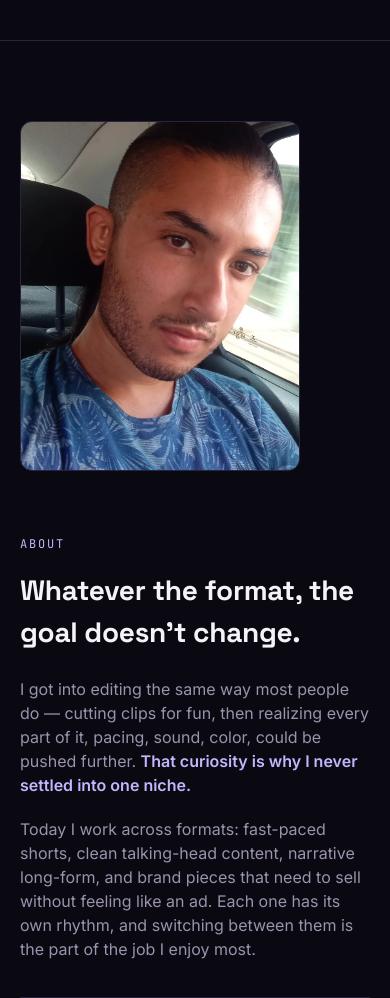
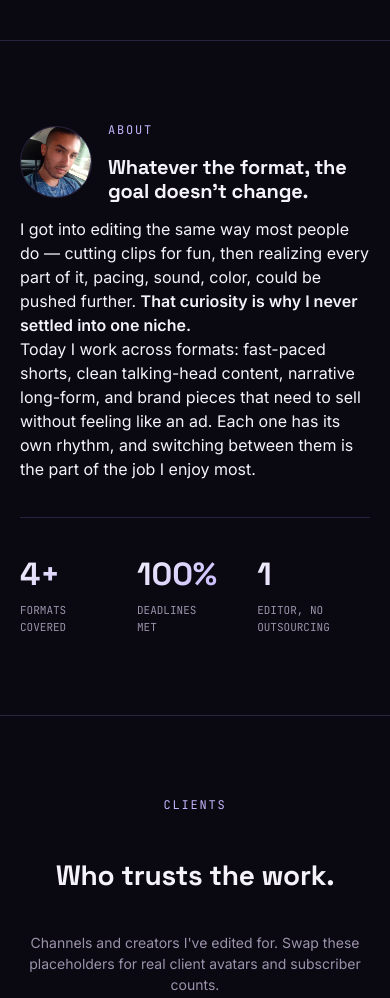
Before and after one commit to MatheusR-Editor/Matheus-R., a plain HTML site: page index.html in a window 390 px wide. Shown: the part 2200-3198 px from the top of the page. Drawn offline with Linux system fonts and the light colour scheme.

Commit message:
Atualizar o index.html

```diff
--- a/index.html
+++ b/index.html
@@ -288,7 +288,18 @@
   }
 
   /* ---------- ABOUT ---------- */
-  .about{ display:grid; grid-template-columns:0.9fr 1.1fr; gap:64px; align-items:center; }
+  .about{
+    display:grid;
+    grid-template-columns:0.9fr 1.1fr;
+    grid-template-rows:auto 1fr;
+    grid-template-areas:
+      "photo heading"
+      "photo body";
+    gap:20px 64px; align-items:center;
+  }
+  .about-photo{ grid-area:photo; }
+  .about-heading{ grid-area:heading; align-self:end; }
+  .about-body{ grid-area:body; align-self:start; }
   .about-photo{
     aspect-ratio:4/5; border-radius:12px; border:1px solid var(--line);
     background:linear-gradient(160deg, #221c38 0%, #0d0a15 100%);
@@ -393,8 +404,20 @@
     .nav-mobile-toggle{ display:flex; }
     .work-grid{ grid-template-columns:repeat(2,1fr); }
     .work-wide{ grid-column:span 2; }
-    .about{ grid-template-columns:1fr; }
-    .about-photo{ max-width:280px; }
+    .about{
+      grid-template-columns:72px 1fr;
+      grid-template-rows:auto auto;
+      grid-template-areas:
+        "photo heading"
+        "body body";
+      gap:14px 16px; align-items:center;
+    }
+    .about-heading{ align-self:center; }
+    .about-body{ align-self:start; }
+    .about-photo{
+      max-width:none; aspect-ratio:1/1; border-radius:50%;
+    }
+    .about-heading h2{ font-size:20px; line-height:1.2; }
   }
   @media (max-width:430px){
     nav{ padding:14px 12px; }
@@ -512,9 +535,11 @@
 <section id="about">
   <div class="wrap about">
     <div class="about-photo"><img src="avatar.png" alt="Matheus R." style="width:100%;height:100%;object-fit:cover;position:absolute;inset:0;" /></div>
-    <div class="about-text">
+    <div class="about-heading">
       <div class="section-label" data-i18n="about.label">About</div>
-      <h2 style="margin-bottom:24px;" data-i18n="about.heading">Whatever the format, the goal doesn't change.</h2>
+      <h2 data-i18n="about.heading">Whatever the format, the goal doesn't change.</h2>
+    </div>
+    <div class="about-body">
       <p data-i18n="about.p1">I got into editing the same way most people do — cutting clips for fun, then realizing every part of it, pacing, sound, color, could be pushed further. <strong>That curiosity is why I never settled into one niche.</strong></p>
       <p data-i18n="about.p2">Today I work across formats: fast-paced shorts, clean talking-head content, narrative long-form, and brand pieces that need to sell without feeling like an ad. Each one has its own rhythm, and switching between them is the part of the job I enjoy most.</p>
       <div class="about-stats">
```
